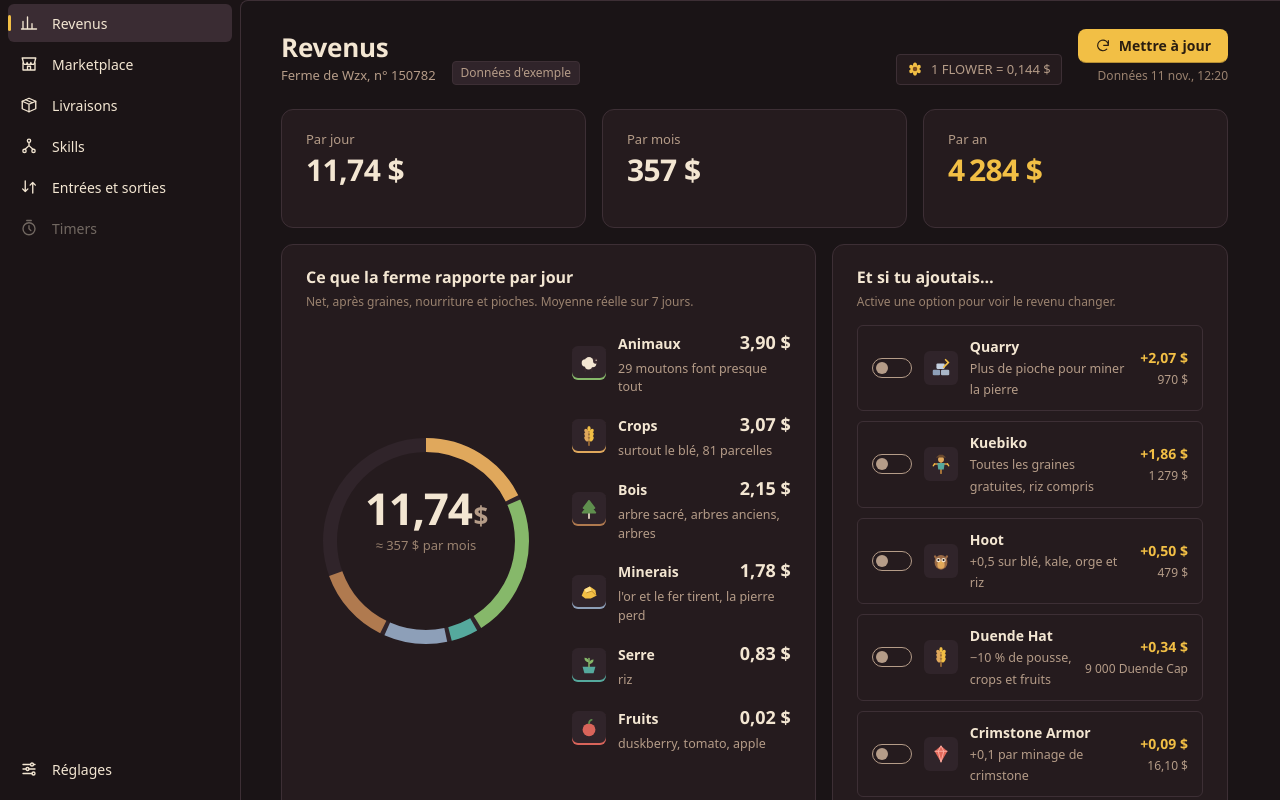
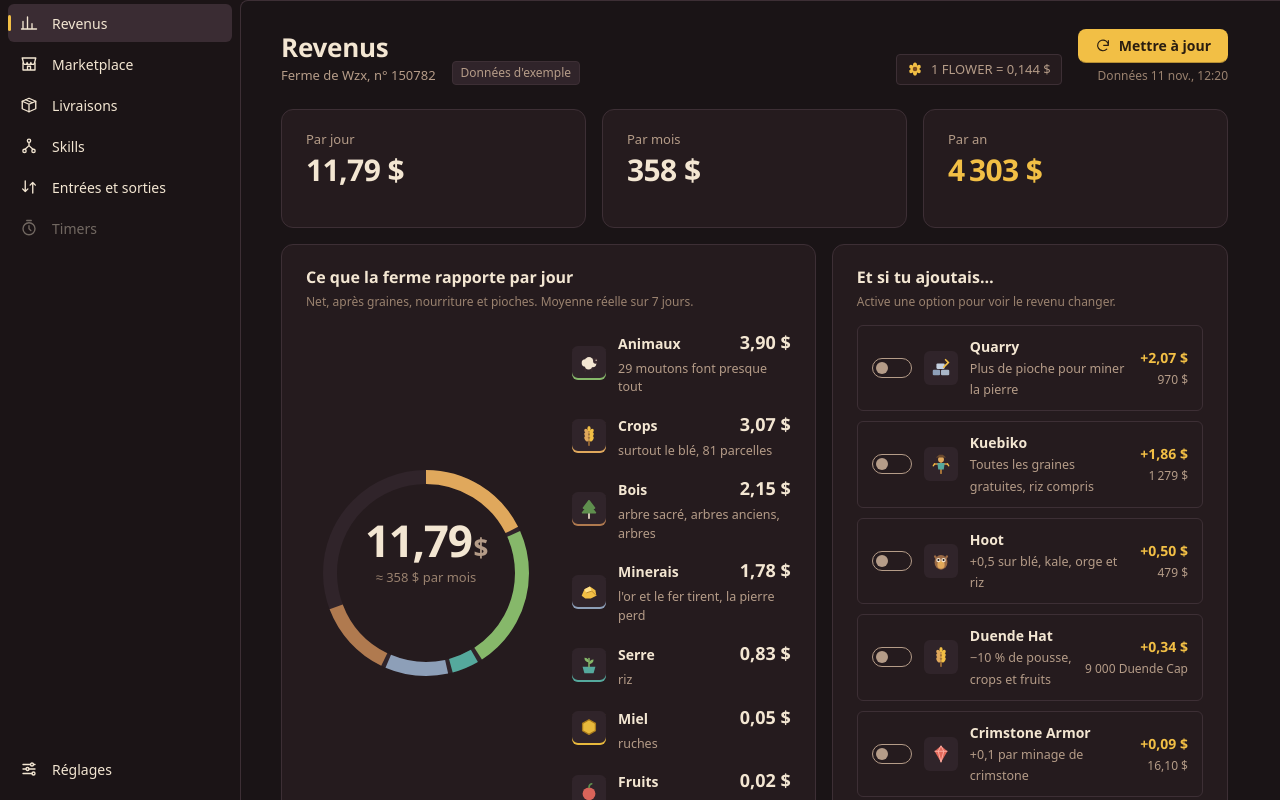
Before and after one commit to wzx-rc/NoteIt, a React (Vite) app in the folder harvest-desk/: page / in a window 1280 px wide. Shown: the top 800 px of the page. Built offline with nearby package versions, Linux system fonts and the light colour scheme.

Commit message:
Harvest Desk: count honey and value Sweet Bonus and Hyper Bees
Co-Authored-By: Claude Opus 5.5 <noreply@anthropic.com>
Claude-Session: https://claude.ai/code/session_011NbR3cuUn4BdW5GdYoT4Ls

```diff
--- a/harvest-desk/src/core/engine.ts
+++ b/harvest-desk/src/core/engine.ts
@@ -18,7 +18,7 @@ export interface Market {
 }
 
 export interface Line { key: string; label: string; qty?: number; gross: number; cost: number; net: number }
-export type CategoryKey = "crops" | "animals" | "greenhouse" | "minerals" | "wood" | "fruits";
+export type CategoryKey = "crops" | "animals" | "greenhouse" | "minerals" | "wood" | "fruits" | "honey";
 export interface Category { key: CategoryKey; gross: number; cost: number; net: number; lines: Line[] }
 export interface Report { categories: Record<CategoryKey, Category>; net: number; gross: number; cost: number }
 
@@ -34,8 +34,11 @@ const FREE_FEED: Record<string, string> = { Sheep: "Golden Sheep", Cow: "Golden
 
 export class Engine {
   readonly f: FarmView;
+  /** The farm as it is, without scenario extras: measured activity reflects it. */
+  private real: FarmView;
   constructor(farm: Farm, private rates: Rates, private market: Market, extra: Extra = {}) {
     this.f = new FarmView(farm, extra);
+    this.real = new FarmView(farm);
   }
 
   price(item: string): number { return this.market.prices[item] ?? 0; }
@@ -210,6 +213,23 @@ export class Engine {
       lines.push(line(crop, crop, qty * this.price(crop), n * seeds * this.seedCost(crop) + oil, qty));
     }
     return sumCat("greenhouse", lines);
+  }
+
+  // ---------- Honey (harvestBeehive.ts → getHoneyMultiplier, updateBeehives.ts) ----------
+
+  private honeyFactors(f: FarmView) {
+    const r = (n: string, t: number[]) => { const l = Math.min(f.skill(n), 3); return l ? t[l - 1] : 0; };
+    const mult = 1 + (f.wears("Bee Suit") ? 0.1 : 0) + (f.wears("Honeycomb Shield") ? 1 : 0) + r("Sweet Bonus", [0.1, 0.15, 0.2]) + (f.has("King of Bears") ? 0.25 : 0);
+    const speed = 1 + r("Hyper Bees", [0.1, 0.15, 0.2]);
+    return mult * speed;
+  }
+
+  honey(): Category {
+    const measured = this.rate("Honey Harvested");
+    if (!measured) return sumCat("honey", []);
+    // The measured honey already carries today's boosts: scale it by the change in multiplier and hive speed.
+    const qty = (measured * this.honeyFactors(this.f)) / this.honeyFactors(this.real);
+    return sumCat("honey", [line("Honey", "Miel", qty * this.price("Honey"), 0, qty)]);
   }
 
   // ---------- Fruit patches (fruitHarvested.ts → getFruitYield, seedBought.ts, fruitTreeRemoved.ts) ----------
@@ -488,7 +508,7 @@ export class Engine {
   }
 
   report(): Report {
-    const categories = { crops: this.crops(), animals: this.animals(), greenhouse: this.greenhouse(), minerals: this.minerals(), wood: this.wood(), fruits: this.fruits() };
+    const categories = { crops: this.crops(), animals: this.animals(), greenhouse: this.greenhouse(), minerals: this.minerals(), wood: this.wood(), fruits: this.fruits(), honey: this.honey() };
     const cats = Object.values(categories);
     return {
       categories,
--- a/harvest-desk/src/core/skills.ts
+++ b/harvest-desk/src/core/skills.ts
@@ -38,6 +38,7 @@ export const SHARDS_PER_CRYSTAL = 3;
 const ENGINE_SKILLS = new Set<string>([
   ...Object.keys(SKILL_RANKS), ...Object.keys(SPLIT_SKILLS),
   "Double Bale", "Bale Economy", "Glass Room", "Greenhouse Gamble", "Seeded Bounty", "Seedy Business", "Frugal Miner",
+  "Sweet Bonus", "Hyper Bees",
   "Generous Orchard", "Loyal Macaw", "Fruitful Fumble", "Zesty Vibes", "Fruity Heaven", "Fruity Woody", "No Axe No Worries",
   "Tough Tree", "Lumberjack's Extra", "Money Tree", "Feller's Discount",
   "Horror Mike", "Laurie's Gains", "Greasy Plants", "Slick Saver", "Oil Extraction", "Oil Rig", "Oil Gadget", "Efficiency Extension Module",
--- a/harvest-desk/src/ui/icons.tsx
+++ b/harvest-desk/src/ui/icons.tsx
@@ -112,6 +112,9 @@ const ICONS: Record<string, ReactElement> = {
       <path d="M8 19c2 1.5 4 1.5 6 0" stroke="#55a99d" strokeWidth="1.6" fill="none" strokeLinecap="round" />
     </g>
   ),
+  honey: (
+    <path d="M12 3l7 4v8l-7 4-7-4V7z" fill="#e8b93c" stroke="#a87a1c" strokeWidth="1.4" strokeLinejoin="round" />
+  ),
   fruit: (
     <g><circle cx="12" cy="14" r="7" fill="#d9645a" /><path d="M12 7c0-2 1-3.5 3-4" fill="none" stroke="#5f8f4e" strokeWidth="1.8" strokeLinecap="round" /></g>
   ),
--- a/harvest-desk/src/ui/model.ts
+++ b/harvest-desk/src/ui/model.ts
@@ -13,6 +13,7 @@ export const CATS: CatMeta[] = [
   { key: "minerals", name: "Minerais", icon: "gold", color: "var(--ore)" },
   { key: "wood", name: "Bois", icon: "wood", color: "var(--wood)" },
   { key: "fruits", name: "Fruits", icon: "fruit", color: "var(--fruit)" },
+  { key: "honey", name: "Miel", icon: "honey", color: "var(--honey)" },
 ];
 
 /** Everything the dashboard shows, in $ per day. */
@@ -54,6 +55,7 @@ function subtitles(farm: Farm, r: Report, plots: number): Record<CategoryKey, st
     crops: crops.length ? `surtout le ${frCrop(crops[0].label)}${plots ? `, ${plots} parcelles` : ""}` : "aucune récolte mesurée",
     animals: ani.length ? `${herd(typeOf[ani[0].label] ?? "")} ${ani[0].label.toLowerCase()} font presque tout` : "aucun animal nourri",
     greenhouse: gh.length ? gh.join(", ") : "rien récolté",
+    honey: top("honey").length ? "ruches" : "aucun miel mesuré",
     fruits: top("fruits").length ? top("fruits").slice(0, 3).map((l) => l.label.toLowerCase()).join(", ") : "aucune récolte mesurée",
     wood: top("wood").length ? `${top("wood").map((l) => l.label.toLowerCase()).join(", ")}` : "aucune coupe mesurée",
     minerals: [win.length ? `${win.map((w) => (w === "or" ? "l'or" : `le ${w}`)).join(" et ")} ${win.length > 1 ? "tirent" : "tire"}` : "",
--- a/harvest-desk/src/ui/styles.css
+++ b/harvest-desk/src/ui/styles.css
@@ -19,6 +19,7 @@
   --ore:#8d9fb8;
   --wood:#b07a4f;
   --fruit:#d9645a;
+  --honey:#e8b93c;
   --loss:#e2685a;
   --sky:#5b93d3;
   --mica:rgba(22,15,18,.88);
```
